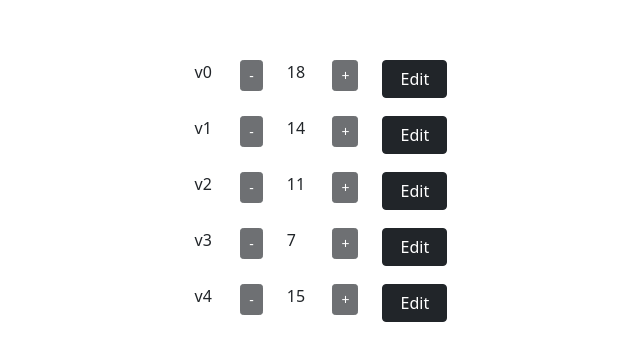
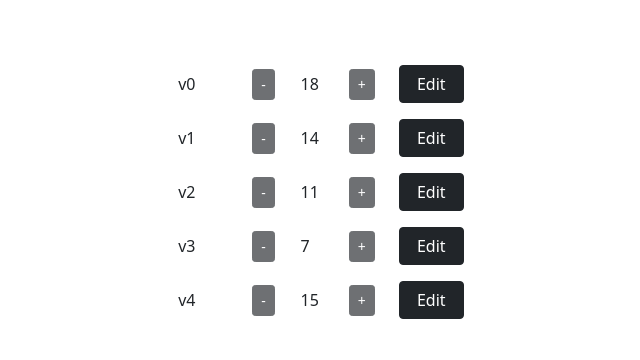
Before and after one commit to dcerniglia/klymur, an Angular app in the folder klymur/: page / in a window 1280 px wide. Shown: the part 200-560 px from the top of the page, without its empty margins (319-959 px from the left). Built offline with nearby package versions, Linux system fonts and the light colour scheme.

Commit message:
CSS fixes/getting rid of reset button

```diff
--- a/klymur/src/app/components/route-counter/route-counter.component.html
+++ b/klymur/src/app/components/route-counter/route-counter.component.html
@@ -1,11 +1,11 @@
-<div class="routes row mb-3">
+<div class="routes row mb-3 d-flex align-items-center">
     <div class="col">
-        <p>{{ gradeName }}</p>
+        <p class="number-display mb-0">{{ gradeName }}</p>
     </div>
     <div class="col">
         <button class="btn btn-dark btn-sm" (click)="decreaseCount()" [disabled]="modifyNumber">-</button>
     </div>
-    <div class="col number-count">{{ count }}</div>
+    <div class="col number-display">{{ count }}</div>
     <div class="col">
         <button class="btn btn-dark btn-sm" (click)="increaseCount()" [disabled]="modifyNumber">+</button>
     </div>
--- a/klymur/src/app/components/route-counter/route-counter.component.scss
+++ b/klymur/src/app/components/route-counter/route-counter.component.scss
@@ -2,6 +2,6 @@
     width: 65px;
 }
 
-.number-count {
+.number-display {
     width: 50px;
 }
--- a/klymur/src/app/components/route-counter/route-counter.component.ts
+++ b/klymur/src/app/components/route-counter/route-counter.component.ts
@@ -1,3 +1,4 @@
+import { keyframes } from '@angular/animations';
 import { Component, Input, OnInit } from '@angular/core';
 
 @Component({
@@ -32,7 +33,7 @@ export class RouteCounterComponent implements OnInit {
     }
   }
 
-  constructor() { }
+  constructor() {}
 
   ngOnInit(): void {
   }
```
